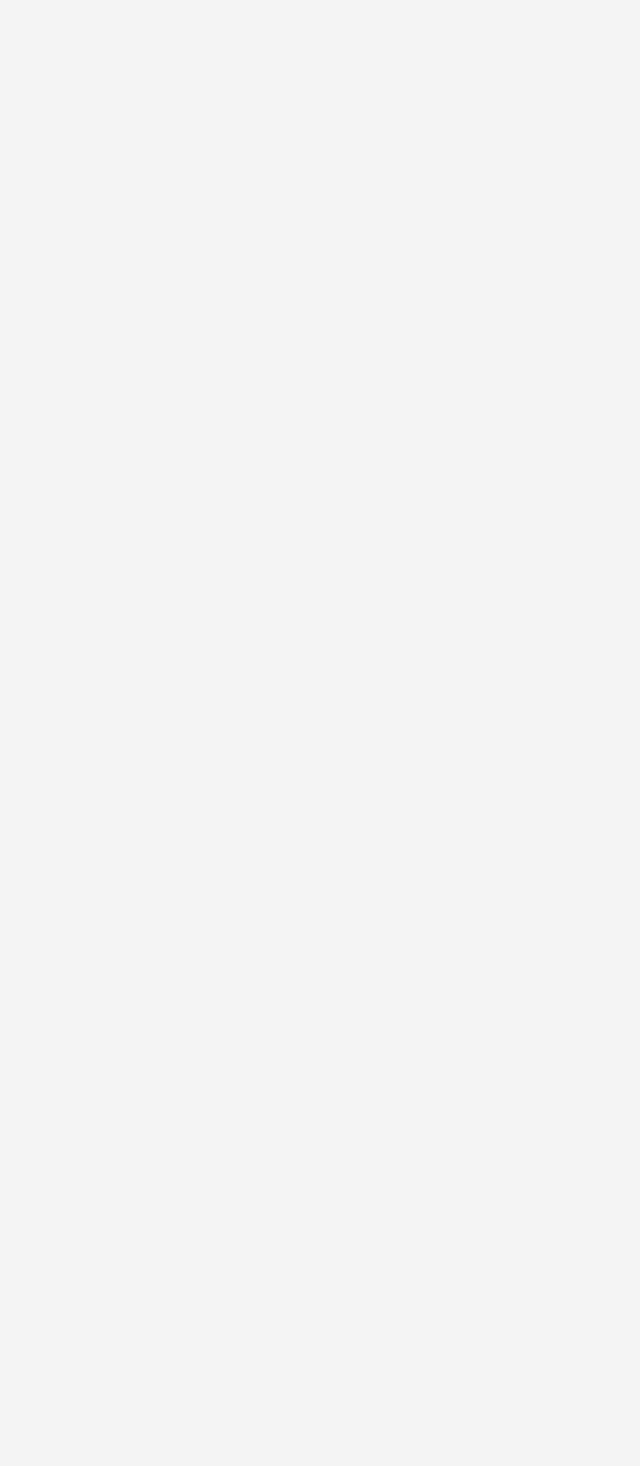
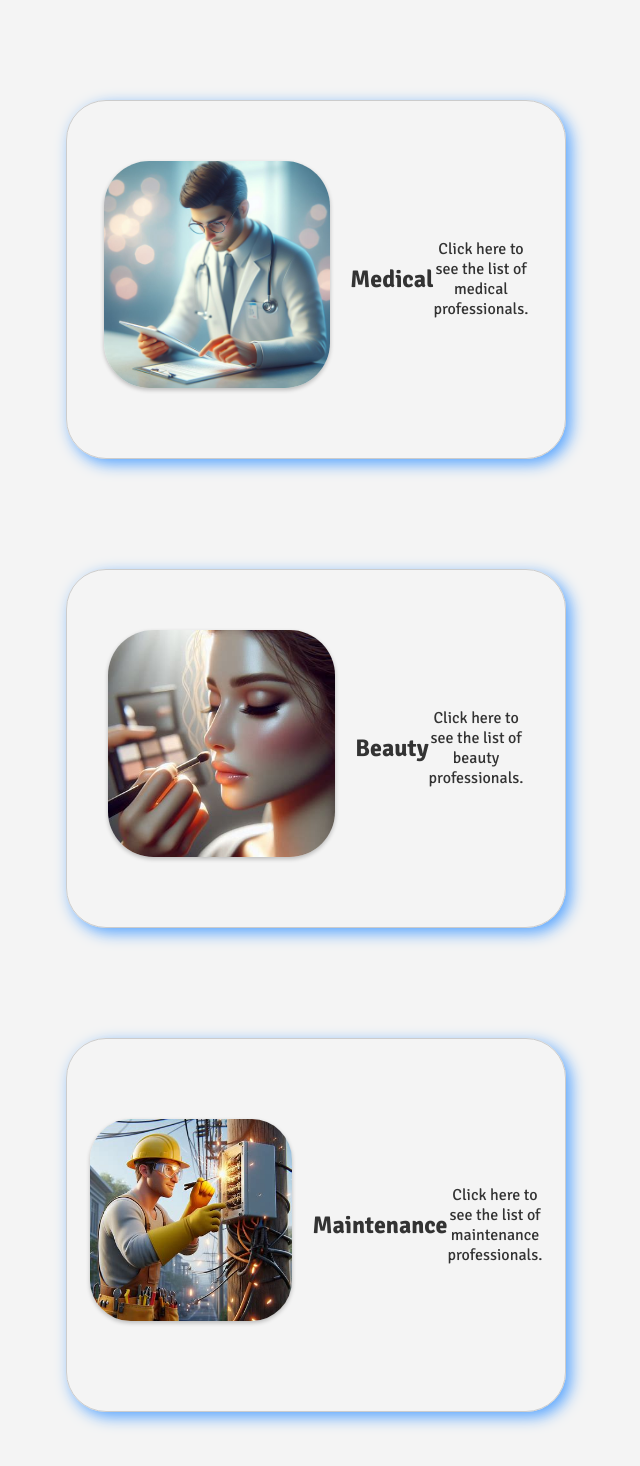
Before and after one commit to saakcy7/appointify, a React (Create React App) app: page /cat in a window 1280 px wide. Before the commit this address had no page. Shown: the top 1466 px of the page, without its empty margins (324-964 px from the left). Before the commit the page ends 800 px from the top, so only its background shows below. Built offline with nearby package versions, Linux system fonts and the light colour scheme; the HTML template or start-up script is replaced by a standard one; a web font is replaced by a local one.

Commit message:
category page added

```diff
--- a/src/App.js
+++ b/src/App.js
@@ -6,7 +6,10 @@ import Profile from "./routes/Profile";
 import Log from "./routes/Log";
 import axios from "axios";
 import { useEffect } from "react";
-
+import Category from "./routes/category";
+import Main from "./routes/main";
+import Medical from "./routes/medical";
+import Beauty from "./routes/beauty";
 function App() {
   useEffect(() => {}, []);
   return (
@@ -16,6 +19,10 @@ function App() {
         <Route path="/about" element={<About />} />
         <Route path="/profile" element={<Profile />} />
         <Route path="/log" element={<Log />} />
+        <Route path="/cat" element={<Category/>}/>
+        <Route path="/main" element={<Main/>}/>
+        <Route path="/medical" element={<Medical/>}/>
+        <Route path="/beauty" element={<Beauty/>}/>
       </Routes>
     </div>
   );
--- a/src/components/MenuItems.js
+++ b/src/components/MenuItems.js
@@ -23,4 +23,21 @@ export const MenuItems = [
         cName: "nav-links-mobile",
         icon: "fa-solid fa-right-to-bracket"
     },
+    {
+        url:"/cat",
+        cName:"nav-links-cat",
+    },
+    {
+        url:"/main",
+        cName:"nav-links-main",
+    },
+    {
+        url:"/beauty",
+        cName:"nav-links-beauty",
+    },
+    {
+        url:"/medical",
+        cName:"nav-links-medical",
+    }
+
 ]
--- /dev/null
+++ b/src/components/card.js
@@ -0,0 +1,32 @@
+import doc1 from "../assets/doc1.jpg";
+import salon1 from "../assets/salon1.jpg";
+import elec2 from "../assets/elec2.jpg";
+
+function Card(){
+    return(
+        <>
+        <div className="cat">
+       <div className="card">
+            <img className="card-image" src={doc1} alt="profile picture"></img>
+            <h2 className="card-title">Medical</h2>
+            <a href="/medical">Click here to see the list of medical professionals.</a>
+       </div>
+        <div className="card-1">
+        <img className="card-image-1" src={salon1} alt="profile picture"></img>
+        <h2 className="card-title-1">Beauty</h2>
+        <a href="/beauty">Click here to see the list of beauty professionals.
+        </a>
+   </div>
+
+        <div className="card-2">
+        <img className="card-image-2" src={elec2} alt="profile picture"></img>
+        <h2 className="card-title-2">Maintenance</h2>
+        <a href="/main">
+        Click here to see the list of maintenance professionals.
+        </a>
+   </div>
+   </div>
+   </>
+    );
+}
+export default Card;
--- a/src/routes/Log.js
+++ b/src/routes/Log.js
@@ -1,6 +1,6 @@
 import React, { useState } from "react";
 import "./LogStyles.css";
-
+import {Link} from "react-router-dom";
 const AccountForm = () => {
   const [formType, setFormType] = useState("signup"); // 'signup' or 'login'
   const [formData, setFormData] = useState({
@@ -154,7 +154,7 @@ const AccountForm = () => {
           <h1>Login</h1>
           <input type="email" name="email" placeholder="Email" onChange={handleInputChange} required />
           <input type="password" name="password" placeholder="Password" onChange={handleInputChange} required />
-          <button type="submit">Login</button>
+          <Link to="/cat"><button type="submit">Login</button></Link>
           <button type="button" onClick={toggleFormType}>
             {formType === "signup" ? "Login" : "Signup"}
           </button>
--- /dev/null
+++ b/src/routes/beauty.js
@@ -0,0 +1,9 @@
+import React from "react";
+function Beauty(){
+    return(
+        <>
+        <h1>This is beauty</h1>
+        </>
+    )
+}
+export default Beauty;
--- /dev/null
+++ b/src/routes/category.js
@@ -0,0 +1,10 @@
+import Card from "../components/card";
+import "./categoryStyles.css";
+function Category() {
+    return(
+        <>
+            <Card/>
+        </>
+    );
+}
+export default Category;
--- /dev/null
+++ b/src/routes/categoryStyles.css
@@ -0,0 +1,127 @@
+
+.cat{
+    display: flex;
+    flex-direction: column;
+    justify-content: center;
+    align-items: center;
+}
+.card{
+    border: 1px solid hsl(0, 0%, 80%);
+    border-radius: 40px;
+    box-shadow: 5px 5px 15px rgb(88,165,255);;
+    padding: 60px;
+    margin: 80px;
+    text-align: center;
+    max-width: 500px;
+    display: inline-block;
+    display: flex;
+    justify-content: center;
+    align-items: center;
+}
+.card .card-image{
+    max-width: 60%;
+    height: auto;
+    border-radius: 20%;
+    margin-bottom: 10px;
+    margin-right: 20px;
+    transition-property: box-shadow, transform;
+    transition-duration: 0.3s;
+    transition-timing-function: ease;
+    box-shadow: 0px 2px 4px 0px rgba(0, 0, 0, 0.24);
+}
+.card .card-title{
+    margin: 0;
+    color: hsl(0, 0%, 20%);
+}
+.card a{
+    text-decoration: none;
+    color: hsl(0, 0%, 20%);
+}
+.card .card-text{
+
+    color: hsl(0, 0%, 30%);
+}
+.card:is(:hover,:focus) {
+    box-shadow: 0px 8px 10px 1px rgba(0, 0, 0, 0.2);
+    transform: translateY(-18px);
+  }
+
+.card-1{
+    border: 1px solid hsl(0, 0%, 80%);
+    border-radius: 40px;
+    box-shadow: 5px 5px 15px rgb(88,165,255);
+    padding: 60px;
+    margin: 30px;
+    text-align: center;
+    max-width: 500px;
+    display: inline-block;
+    display: flex;
+    justify-content: center;
+    align-items: center;
+
+
+}
+.card-1 .card-image-1{
+    max-width: 60%;
+    height: auto;
+    border-radius: 20%;
+    margin-bottom: 10px;
+    margin-right: 20px;
+    transition-property: box-shadow, transform;
+    transition-duration: 0.3s;
+    transition-timing-function: ease;
+    box-shadow: 0px 2px 4px 0px rgba(0, 0, 0, 0.24);
+}
+.card-1 .card-title-1{
+
+    margin: 0;
+    color: hsl(0, 0%, 20%);
+}
+.card-1 a{
+    text-decoration: none;
+    color:  hsl(0, 0%, 20%);
+}
+.card-1:is(:hover,:focus) {
+    box-shadow: 0px 8px 10px 1px rgba(0, 0, 0, 0.2);
+    transform: translateY(-18px);
+  }
+
+  .card-2{
+    border: 1px solid hsl(0, 0%, 80%);
+    border-radius: 40px;
+    box-shadow: 5px 5px 15px rgb(88,165,255);
+    padding: 80px;
+    margin: 80px;
+    text-align: center;
+    max-width: 500px;
+    display: inline-block;
+    display: flex;
+    justify-content: center;
+    align-items: center;
+
+
+}
+.card-2 .card-image-2{
+    max-width: 60%;
+    height: auto;
+    border-radius: 20%;
+    margin-bottom: 10px;
+    margin-right: 20px;
+    transition-property: box-shadow, transform;
+    transition-duration: 0.3s;
+    transition-timing-function: ease;
+    box-shadow: 0px 2px 4px 0px rgba(0, 0, 0, 0.24);
+}
+.card-2 .card-title-2{
+
+    margin: 0;
+    color: hsl(0, 0%, 20%);
+}
+.card-2 a{
+    text-decoration: none;
+    color:hsl(0, 0%, 20%);
+}
+.card-2:is(:hover,:focus) {
+    box-shadow: 0px 8px 10px 1px rgba(0, 0, 0, 0.2);
+    transform: translateY(-18px);
+  }
--- /dev/null
+++ b/src/routes/main.js
@@ -0,0 +1,9 @@
+import React from "react";
+function Main(){
+    return(
+        <>
+        <h1>This is main</h1>
+        </>
+    )
+}
+export default Main;
--- /dev/null
+++ b/src/routes/medical.js
@@ -0,0 +1,9 @@
+import React from "react";
+function Medical(){
+    return(
+        <>
+        <h1>This is medical</h1>
+        </>
+    )
+}
+export default Medical;
```
